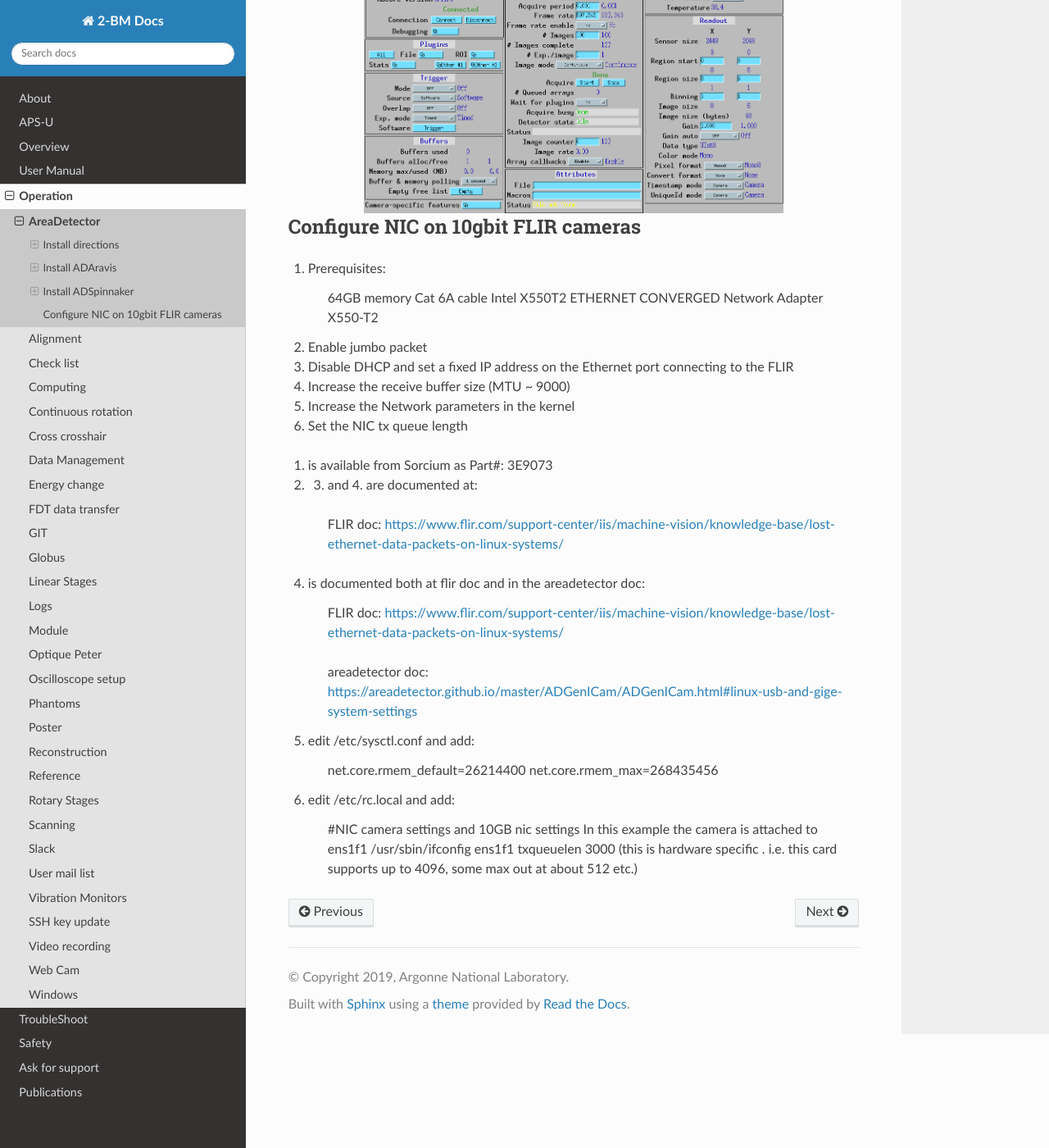
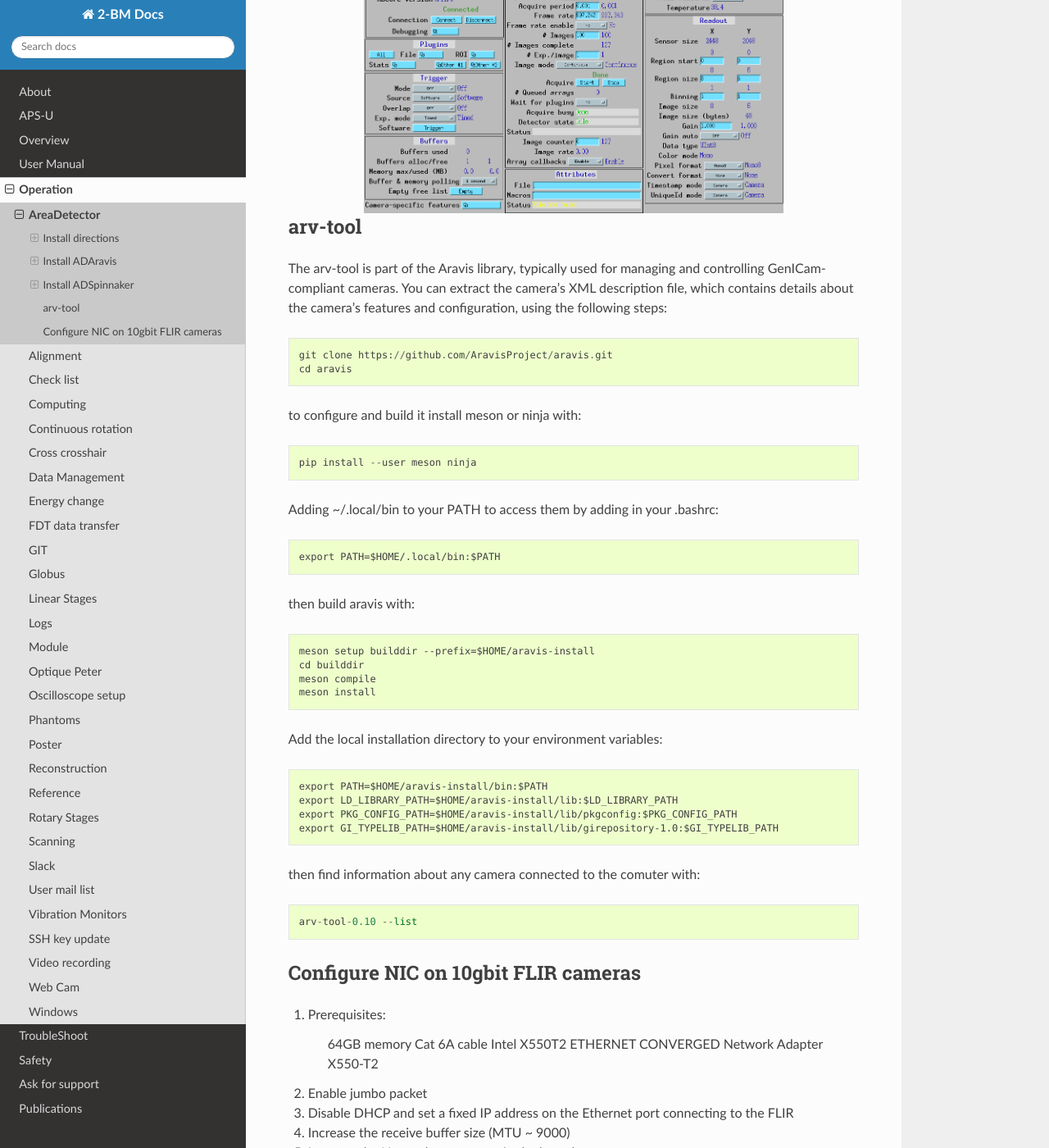
Before and after one commit to xray-imaging/2bm-docs, a Sphinx documentation site: the page built from docs/source/ops/item_010.rst, in a window 1280 px wide and 1400 px high, scrolled down 7501 px. Shown: the whole window at 82% size. Built offline with Sphinx 7.4.7 and the Read the Docs theme 3.1.0, drawn with Linux system fonts in a browser that asks for light colours; the version number could not be read and is left out.

Commit message:
added instrutions to install arv-tool

```diff
--- a/docs/source/ops/item_010.rst
+++ b/docs/source/ops/item_010.rst
@@ -306,6 +306,43 @@ Start ADSpinnaker
    :align: center
    :alt: ADSim_00
 
+========
+arv-tool
+========
+
+The arv-tool is part of the Aravis library, typically used for managing and controlling GenICam-compliant cameras. You can extract the camera's XML description file, which contains details about the camera's features and configuration, using the following steps:
+
+::
+
+    git clone https://github.com/AravisProject/aravis.git
+    cd aravis
+
+to configure and build it install meson or ninja with::
+
+    pip install --user meson ninja
+
+Adding  ~/.local/bin to your PATH to access them by adding in your .bashrc::
+
+    export PATH=$HOME/.local/bin:$PATH
+
+then build aravis with::
+
+    meson setup builddir --prefix=$HOME/aravis-install
+    cd builddir
+    meson compile
+    meson install
+
+Add the local installation directory to your environment variables::
+
+    export PATH=$HOME/aravis-install/bin:$PATH
+    export LD_LIBRARY_PATH=$HOME/aravis-install/lib:$LD_LIBRARY_PATH
+    export PKG_CONFIG_PATH=$HOME/aravis-install/lib/pkgconfig:$PKG_CONFIG_PATH
+    export GI_TYPELIB_PATH=$HOME/aravis-install/lib/girepository-1.0:$GI_TYPELIB_PATH
+
+then find information about any camera connected to the comuter with::
+
+    arv-tool-0.10 --list
+
 
 ====================================
 Configure NIC on 10gbit FLIR cameras
```
